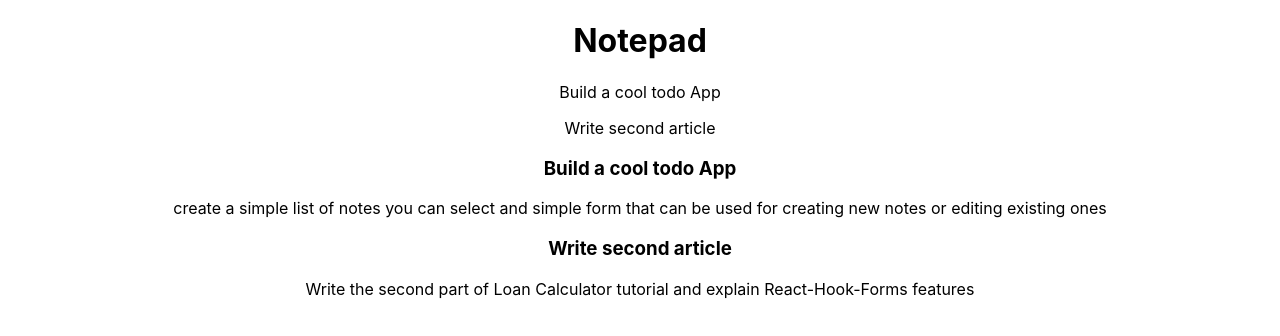
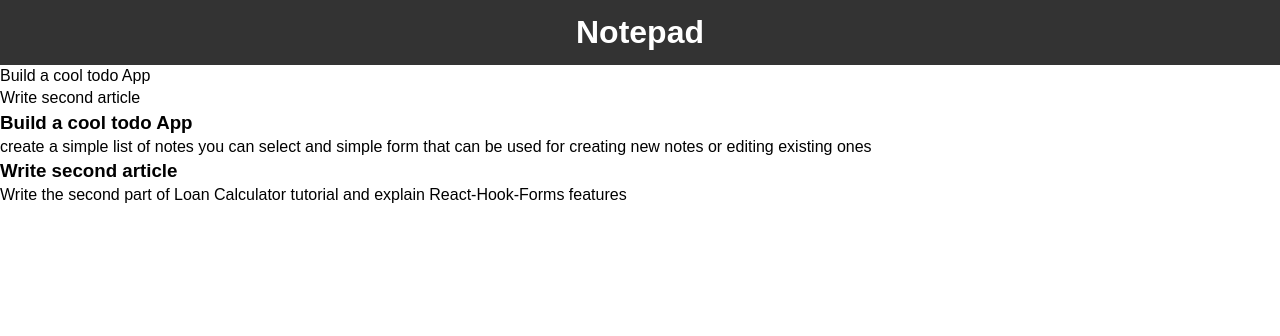
Before and after one commit to suzanamelomoraes/notepad, a React (Create React App) app: page / in a window 1280 px wide. Shown: the top 336 px of the page. Built offline with nearby package versions, Linux system fonts and the light colour scheme.

Commit message:
include style to the header

```diff
--- a/src/App.css
+++ b/src/App.css
@@ -1,38 +1,16 @@
-.App {
-  text-align: center;
+* {
+  box-sizing: border-box;
+  margin: 0;
+  padding: 0;
+}
+body {
+  font-family: Arial, Helvetica, sans-serif;
+  line-height: 1.4;
 }
 
-.App-logo {
-  height: 40vmin;
-  pointer-events: none;
+.header {
+  background: #333;
+  color: #fff;
+  text-align: center;
+  padding: 10px;
 }
-
-@media (prefers-reduced-motion: no-preference) {
-  .App-logo {
-    animation: App-logo-spin infinite 20s linear;
-  }
-}
-
-.App-header {
-  background-color: #282c34;
-  min-height: 100vh;
-  display: flex;
-  flex-direction: column;
-  align-items: center;
-  justify-content: center;
-  font-size: calc(10px + 2vmin);
-  color: white;
-}
-
-.App-link {
-  color: #61dafb;
-}
-
-@keyframes App-logo-spin {
-  from {
-    transform: rotate(0deg);
-  }
-  to {
-    transform: rotate(360deg);
-  }
-}
```
